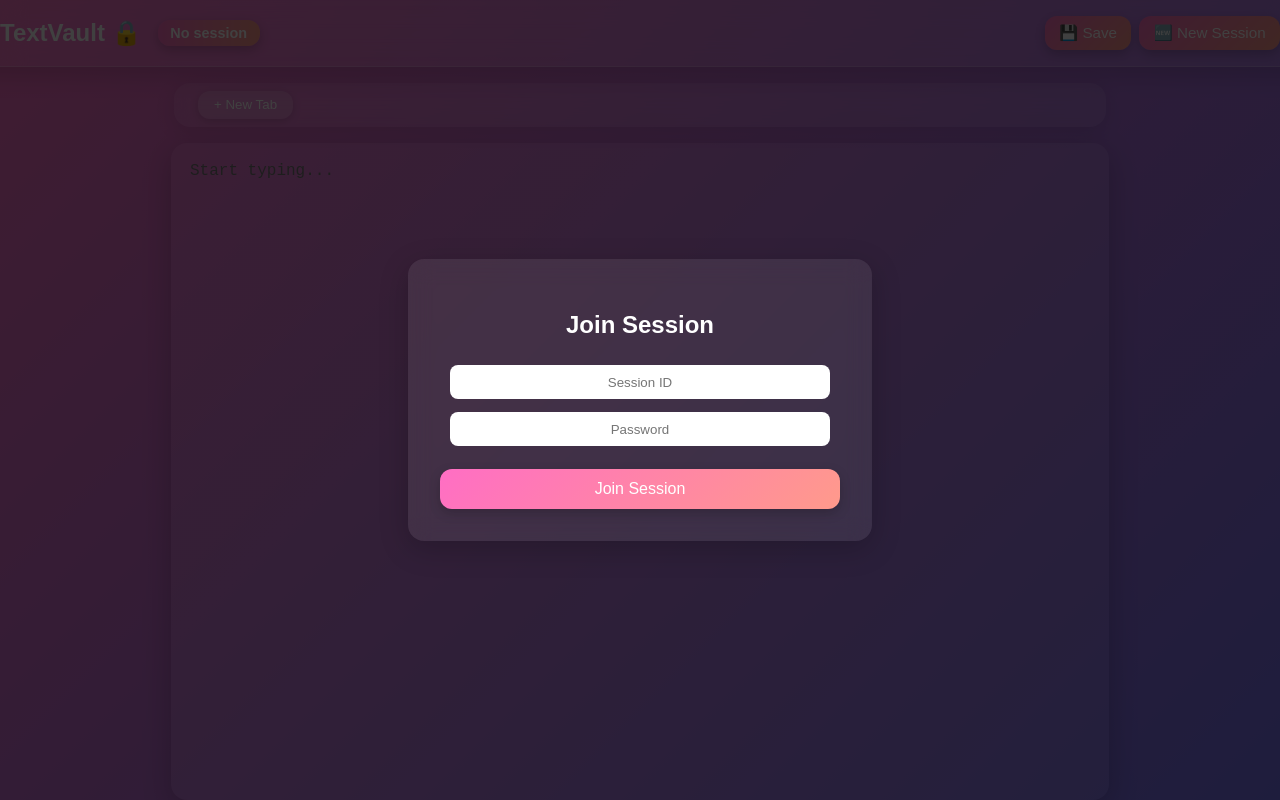
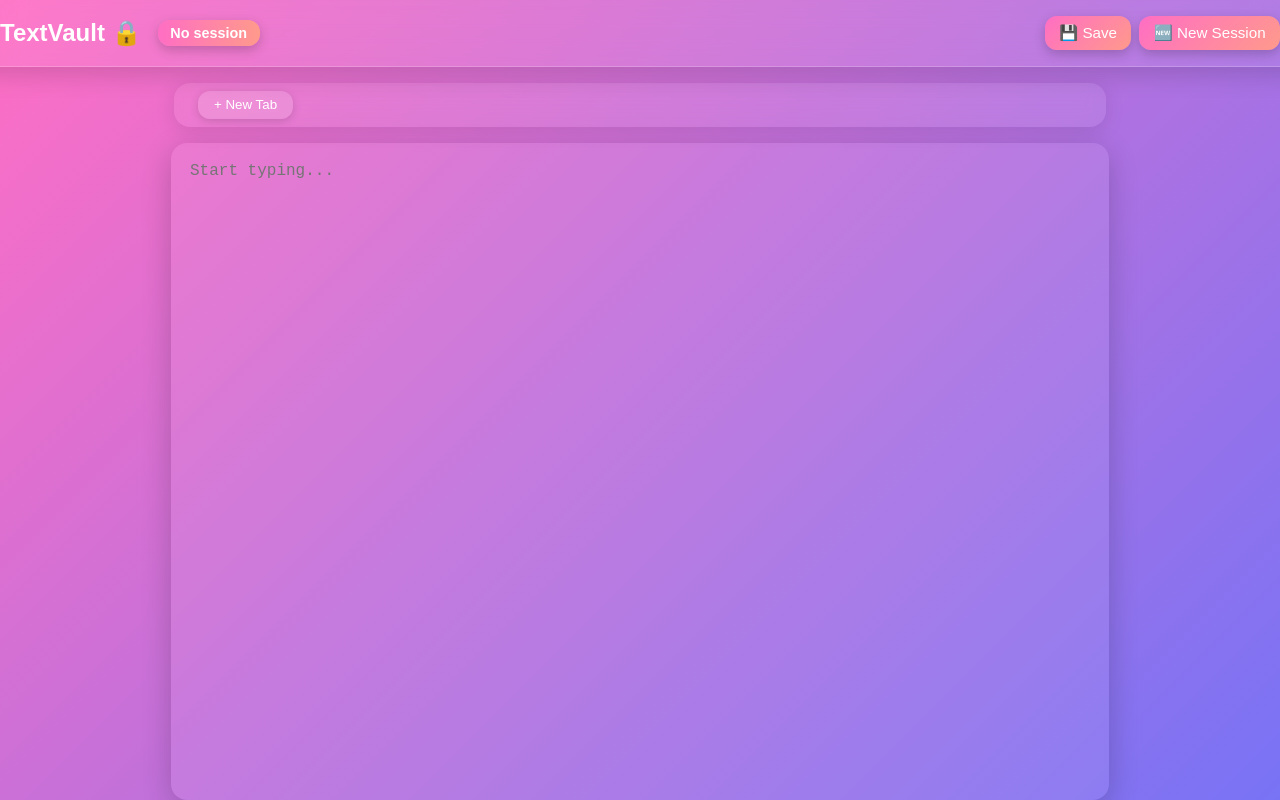
Before and after one commit to abhinavsaxena2308/TextVault, a website built with Vite: page index.html in a window 1280 px wide. Shown: the top 800 px of the page. Built offline with nearby package versions, Linux system fonts and the light colour scheme; no server answers.

Commit message:
Revert "first commit"
This reverts commit db450926421a7dafdfa9e7a00fe8db97b17c68b4.

```diff
--- a/index.html
+++ b/index.html
@@ -30,14 +30,14 @@
   <textarea id="textArea" placeholder="Start typing..."></textarea>
 
   <!-- Session Modal -->
-  <div id="sessionModal">
+  <!-- <div id="sessionModal">
     <div class="modal-content">
       <h2>Join Session</h2>
       <input type="text" id="sessionID" placeholder="Session ID" autocomplete="off" value="">
       <input type="password" id="sessionPass" placeholder="Password" autocomplete="off" value="">
       <button id="joinBtn">Join Session</button>
     </div>
-  </div>
+  </div> -->
 
   <!-- Toast -->
   <div id="toast"></div>
```
